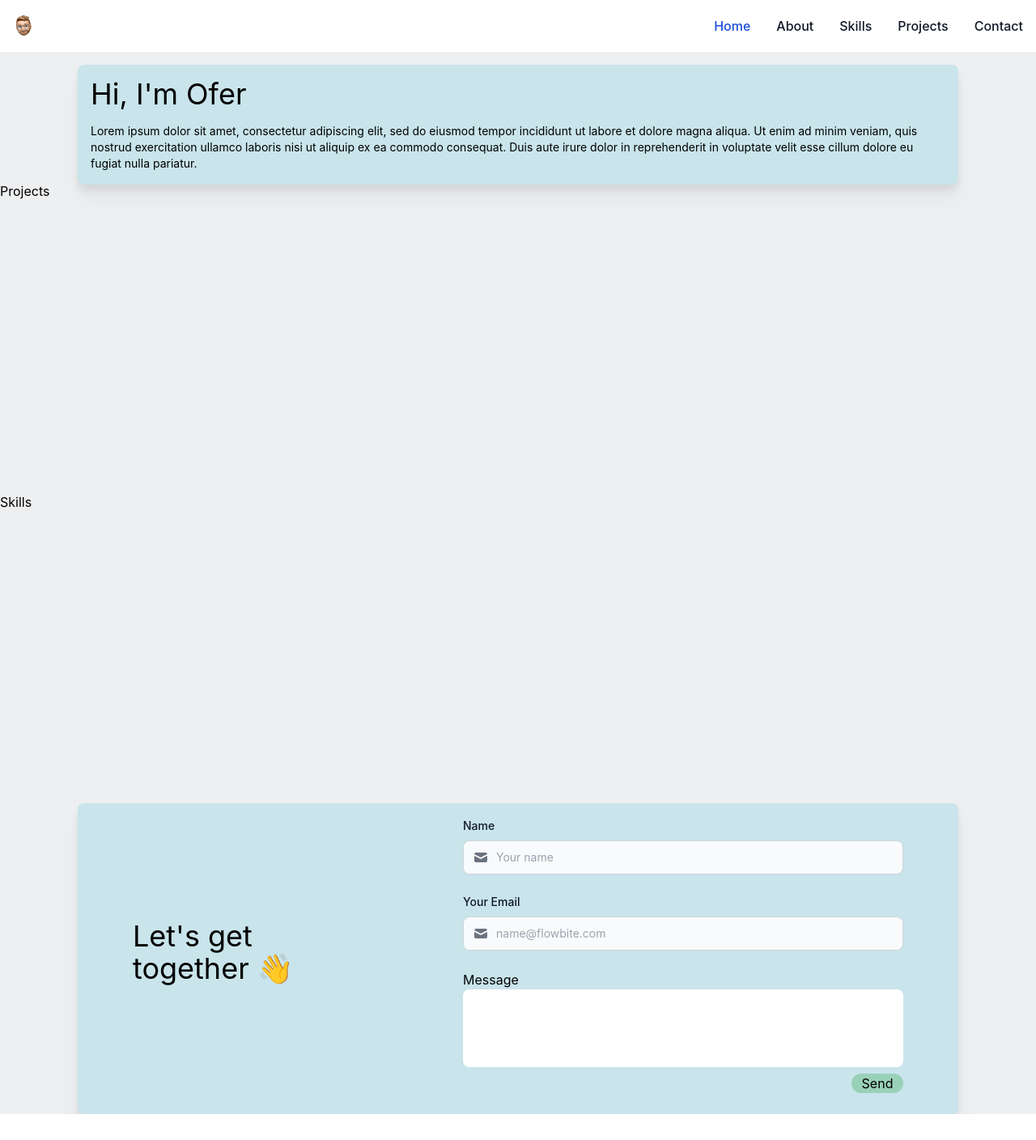
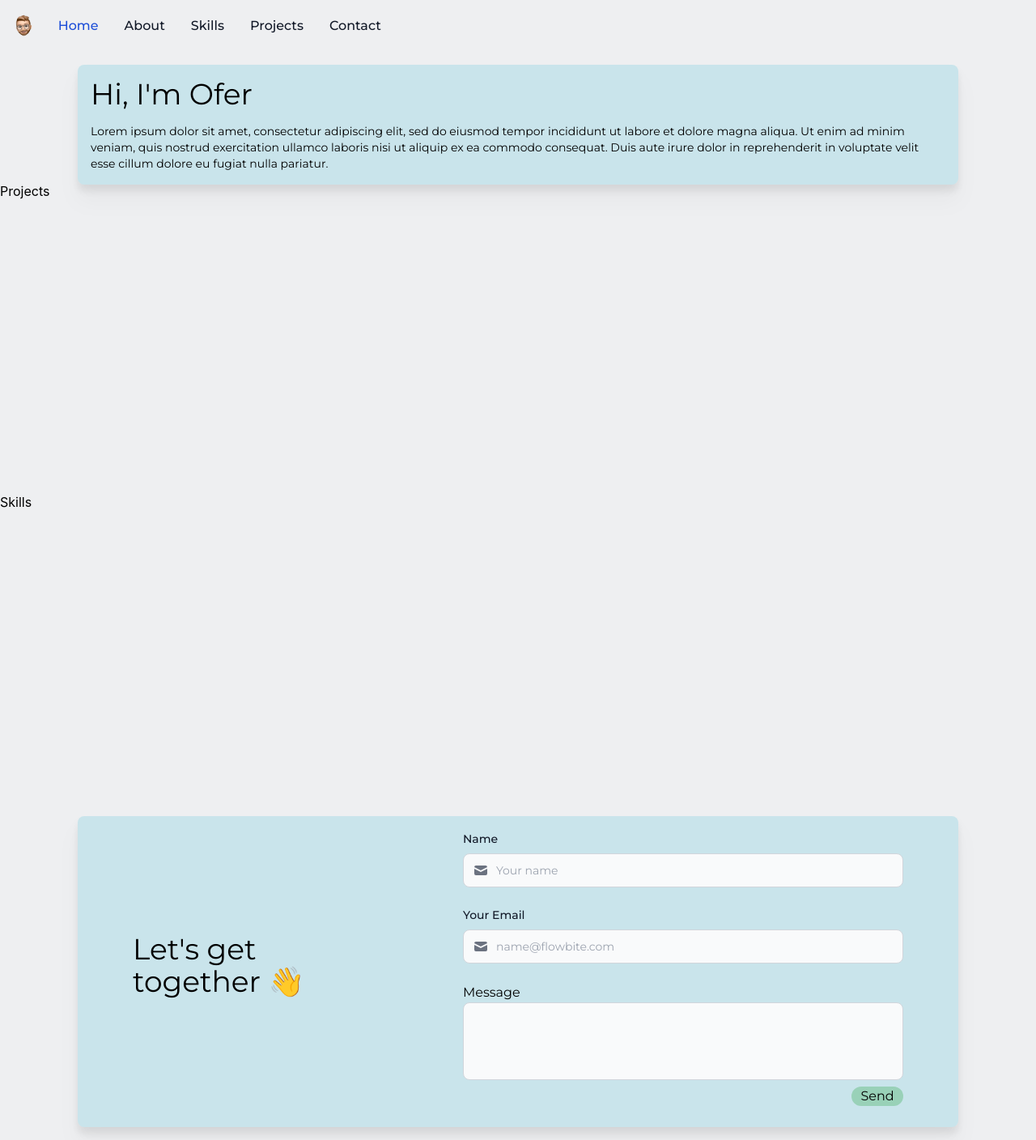
Before and after one commit to Oferlis/portfolio-website, a React (Create React App) app: page / in a window 1280 px wide. Shown: the whole page at 81% size. Before the commit the page ends 1376 px from the top, so only its background shows below. Built offline with nearby package versions, Linux system fonts and the light colour scheme.

Commit message:
added in-page naviagtion and better responsiveness to site

```diff
--- a/package.json
+++ b/package.json
@@ -11,6 +11,8 @@
     "@testing-library/user-event": "^13.5.0",
     "react": "^18.2.0",
     "react-dom": "^18.2.0",
+    "react-router-dom": "^6.11.2",
+    "react-router-hash-link": "^2.4.3",
     "react-scripts": "5.0.1",
     "web-vitals": "^2.1.4"
   },
--- a/src/App.js
+++ b/src/App.js
@@ -1,4 +1,5 @@
 import React from 'react'
+import { BrowserRouter } from 'react-router-dom';
 import Contact from './components/Contact';
 import Projects from './components/Projects';
 import Skills from './components/Skills';
@@ -8,7 +9,8 @@ import './App.css';
 
 function App() {
   return (
-    <main className="bg-[#EEEFF1] body-font">
+    <BrowserRouter>
+    <main id="home" className="bg-[#EEEFF1] body-font">
       <link href="https://fonts.googleapis.com/css2?family=Montserrat:wght@100;200;300;400;500;600;700;800;900&family=Roboto&display=swap" rel="stylesheet"/>
       <div className= 'flex flex-col'>
         <Navbar/>
@@ -18,6 +20,7 @@ function App() {
         <Contact/>
       </div>
     </main>
+    </BrowserRouter>
   );
 }
 
--- a/src/components/About.js
+++ b/src/components/About.js
@@ -1,6 +1,6 @@
 export default function About() {
-    return (<div className="flex flex-row h-36 items-start mt-4">
-        <div className="mx-24 px-4 py-4 bg-[#c9e4eb] rounded-lg drop-shadow-xl">
+    return (<div id="about" className="flex flex-row md:h-36 items-start mt-4 font-montserrat">
+        <div className="md:mx-24 mx-4 px-4 py-4 bg-[#c9e4eb] rounded-lg drop-shadow-xl">
             <h1 className="text-4xl mb-4">Hi, I'm Ofer </h1>
             <p className="text-sm">Lorem ipsum dolor sit amet, consectetur adipiscing elit, sed do eiusmod tempor incididunt ut labore et dolore magna aliqua. Ut enim ad minim veniam, quis nostrud exercitation ullamco laboris nisi ut aliquip ex ea commodo consequat. Duis aute irure dolor in reprehenderit in voluptate velit esse cillum dolore eu fugiat nulla pariatur.</p>
         </div>
--- a/src/components/Contact.js
+++ b/src/components/Contact.js
@@ -1,4 +1,4 @@
-import { useRef, useState } from "react";
+import { useState } from "react";
 import ContactForm from "./contactForm";
 
 export default function Contact() {
@@ -6,8 +6,8 @@ export default function Contact() {
 
     //resource https://www.positronx.io/how-to-build-a-simple-contact-form-in-react-js-app/
 
-    return (<div className="flex h-96 flex-row items-center place-content-around  mx-24 bg-[#c9e4eb] rounded-lg drop-shadow-xl">
-            <h2 className="text-4xl mx-4 mb-4 w-1/4">
+    return (<div id="contact" className="flex h-96 flex-row items-center place-content-around  md:mx-24 my-4 bg-[#c9e4eb] rounded-lg drop-shadow-xl font-montserrat">
+            <h2 className="text-2xl md:text-4xl mx-4 mb-4 w-1/4">
                 Let's get together 👋
             </h2>
                 {isFormSubmitted ? (<div className="w-1/2">Form Sent! we'll be in touch!</div>) : <ContactForm setSubmitted={setFormSubmitted}/>}
--- a/src/components/Navbar.js
+++ b/src/components/Navbar.js
@@ -1,4 +1,5 @@
 import { useState } from "react"
+import { HashLink } from "react-router-hash-link"
 
 export default function Navbar() {
     const [showMenu, setShowMenu] = useState("hidden")
@@ -26,29 +27,29 @@ export default function Navbar() {
 
     //     </div>
     // </header>
-        <nav className="bg-white border-gray-200 dark:bg-gray-900">
-            <div className="max-w-screen-xl flex flex-wrap items-center justify-between mx-auto p-4">
+        <nav className="border-gray-200 sticky top-0">
+            <div id="home" className="max-w-screen-xl flex flex-wrap items-center justify-between md:justify-start mx-auto p-4 font-montserrat">
                 <img src="ofer_pic.png" alt="me" className="h-8 mr-3"/>
-                <button onClick={isShowMenu} type="button" className="inline-flex items-center p-2 ml-3 text-sm text-gray-500 rounded-lg md:hidden hover:bg-gray-100 focus:outline-none focus:ring-2 focus:ring-gray-200 dark:text-gray-400 dark:hover:bg-gray-700 dark:focus:ring-gray-600" aria-controls="navbar-default" aria-expanded="false">
+                <button onClick={isShowMenu} type="button" className="inline-flex md:items-center p-2 ml-3 text-sm rounded-lg md:hidden hover:bg-gray-100 focus:outline-none focus:ring-2 focus:ring-gray-200 dark:text-gray-400 dark:hover:bg-gray-700 dark:focus:ring-gray-600" aria-controls="navbar-default" aria-expanded="false">
                 <span className="sr-only">Open main menu</span>
                 <svg className="w-6 h-6" aria-hidden="true" fill="currentColor" viewBox="0 0 20 20" xmlns="http://www.w3.org/2000/svg"><path fillRule="evenodd" d="M3 5a1 1 0 011-1h12a1 1 0 110 2H4a1 1 0 01-1-1zM3 10a1 1 0 011-1h12a1 1 0 110 2H4a1 1 0 01-1-1zM3 15a1 1 0 011-1h12a1 1 0 110 2H4a1 1 0 01-1-1z" clipRule="evenodd"></path></svg>
                 </button>
                 <div className={ showMenu + " w-full md:block md:w-auto"} id="navbar-default">
-                <ul className="font-medium flex flex-col p-4 md:p-0 mt-4 border border-gray-100 rounded-lg bg-gray-50 md:flex-row md:space-x-8 md:mt-0 md:border-0 md:bg-white dark:bg-gray-800 md:dark:bg-gray-900 dark:border-gray-700">
+                <ul className="font-medium flex flex-col p-4 md:p-0 md:mx-4 mt-4 border border-gray-100 rounded-lg md:flex-row md:space-x-8 md:mt-0 md:border-0">
                     <li>
-                    <a href="#home" className="block py-2 pl-3 pr-4 text-white bg-blue-700 rounded md:bg-transparent md:text-blue-700 md:p-0 dark:text-white md:dark:text-blue-500" aria-current="page">Home</a>
+                    <HashLink smooth to="/#home" className="block py-2 pl-3 pr-4 bg-blue-400 rounded md:bg-transparent md:text-blue-700 md:p-0 md:dark:text-blue-500" aria-current="page"> Home </HashLink>
                     </li>
                     <li>
-                    <a href="#about" className="block py-2 pl-3 pr-4 text-gray-900 rounded hover:bg-gray-100 md:hover:bg-transparent md:border-0 md:hover:text-blue-700 md:p-0 dark:text-white md:dark:hover:text-blue-500 dark:hover:bg-gray-700 dark:hover:text-white md:dark:hover:bg-transparent">About</a>
+                    <HashLink smooth to="/#about" className="block py-2 pl-3 pr-4 text-gray-900 rounded hover:bg-gray-100 md:hover:bg-transparent md:border-0 md:hover:text-blue-700 md:p-0 md:dark:hover:text-blue-500 dark:hover:bg-gray-700 md:dark:hover:bg-transparent">About</HashLink>
                     </li>
                     <li>
-                    <a href="#skills" className="block py-2 pl-3 pr-4 text-gray-900 rounded hover:bg-gray-100 md:hover:bg-transparent md:border-0 md:hover:text-blue-700 md:p-0 dark:text-white md:dark:hover:text-blue-500 dark:hover:bg-gray-700 dark:hover:text-white md:dark:hover:bg-transparent">Skills</a>
+                    <HashLink smooth to="/#skills" className="block py-2 pl-3 pr-4 text-gray-900 rounded hover:bg-gray-100 md:hover:bg-transparent md:border-0 md:hover:text-blue-700 md:p-0 md:dark:hover:text-blue-500 dark:hover:bg-gray-700 dark:hover:text-white md:dark:hover:bg-transparent">Skills</HashLink>
                     </li>
                     <li>
-                    <a href="#projects" className="block py-2 pl-3 pr-4 text-gray-900 rounded hover:bg-gray-100 md:hover:bg-transparent md:border-0 md:hover:text-blue-700 md:p-0 dark:text-white md:dark:hover:text-blue-500 dark:hover:bg-gray-700 dark:hover:text-white md:dark:hover:bg-transparent">Projects</a>
+                    <HashLink smooth to="/#projects" className="block py-2 pl-3 pr-4 text-gray-900 rounded hover:bg-gray-100 md:hover:bg-transparent md:border-0 md:hover:text-blue-700 md:p-0 md:dark:hover:text-blue-500 dark:hover:bg-gray-700 dark:hover:text-white md:dark:hover:bg-transparent">Projects</HashLink>
                     </li>
                     <li>
-                    <a href="#contact" className="block py-2 pl-3 pr-4 text-gray-900 rounded hover:bg-gray-100 md:hover:bg-transparent md:border-0 md:hover:text-blue-700 md:p-0 dark:text-white md:dark:hover:text-blue-500 dark:hover:bg-gray-700 dark:hover:text-white md:dark:hover:bg-transparent">Contact</a>
+                    <HashLink smooth to="/#contact" className="block py-2 pl-3 pr-4 text-gray-900 rounded hover:bg-gray-100 md:hover:bg-transparent md:border-0 md:hover:text-blue-700 md:p-0 md:dark:hover:text-blue-500 dark:hover:bg-gray-700 dark:hover:text-white md:dark:hover:bg-transparent">Contact</HashLink>
                     </li>
                 </ul>
                 </div>
--- a/src/components/Projects.js
+++ b/src/components/Projects.js
@@ -1,3 +1,3 @@
 export default function Projects() {
-    return (<div className="flex h-96">Projects</div>)
+    return (<div id="projects" className="flex h-96">Projects</div>)
 }
--- a/src/components/Skills.js
+++ b/src/components/Skills.js
@@ -1,3 +1,3 @@
 export default function Skills() {
-    return (<div className="flex h-96">Skills</div>)
+    return (<div id="skills" className="flex h-96">Skills</div>)
 }
--- a/src/components/contactForm.js
+++ b/src/components/contactForm.js
@@ -38,8 +38,8 @@ export default function ContactForm(props) {
                 <input type="email" name="email" className="bg-gray-50 border border-gray-300 text-gray-900 text-sm rounded-lg focus:ring-blue-500 focus:border-blue-500 block w-full pl-10 p-2.5  dark:bg-gray-200 dark:border-gray-600 dark:placeholder-gray-400 dark:text-white dark:focus:ring-blue-500 dark:focus:border-blue-500" placeholder="name@flowbite.com"/>
                 </div>
                 <div className="flex flex-col">
-                    <label htmlFor="message">Message </label>
-                    <input className="h-24 rounded-lg" type="text" name="message" required />
+                    <label htmlFor="message"> Message </label>
+                    <input className="h-24 bg-gray-50 border border-gray-300 text-gray-900 text-sm rounded-lg focus:ring-blue-500 focus:border-blue-500 block w-full pl-10 p-2.5  dark:bg-gray-200 dark:border-gray-600 dark:placeholder-gray-400 dark:text-white dark:focus:ring-blue-500 dark:focus:border-blue-500" type="text" name="message" required />
                 </div>
                 <div className="flex flex-row-reverse">
                 <button type="submit" className="flex bg-[#99d1b8] rounded-xl justify-center w-16 my-2">
```
Also changed, not shown: 2 other files (tests, documents, lock files or other folders).
